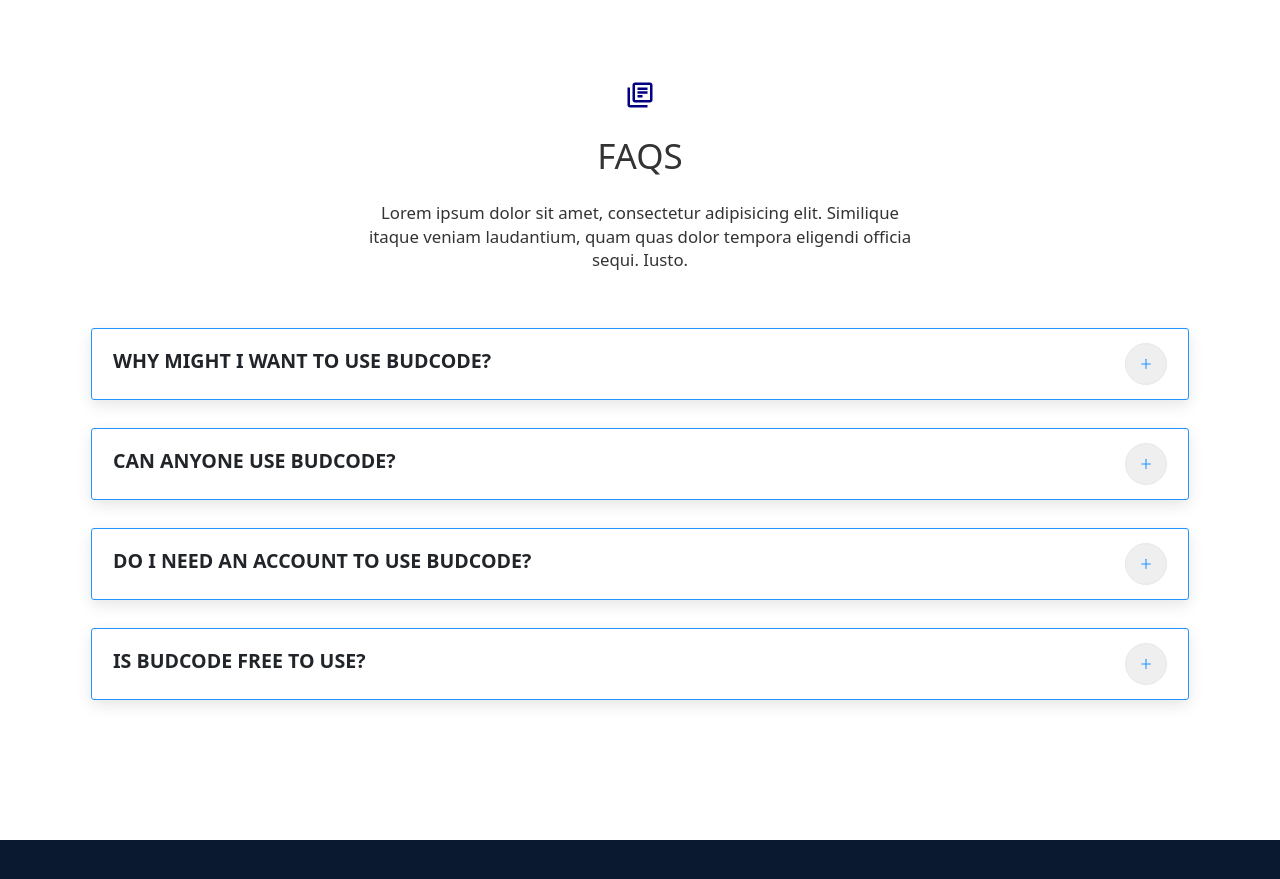
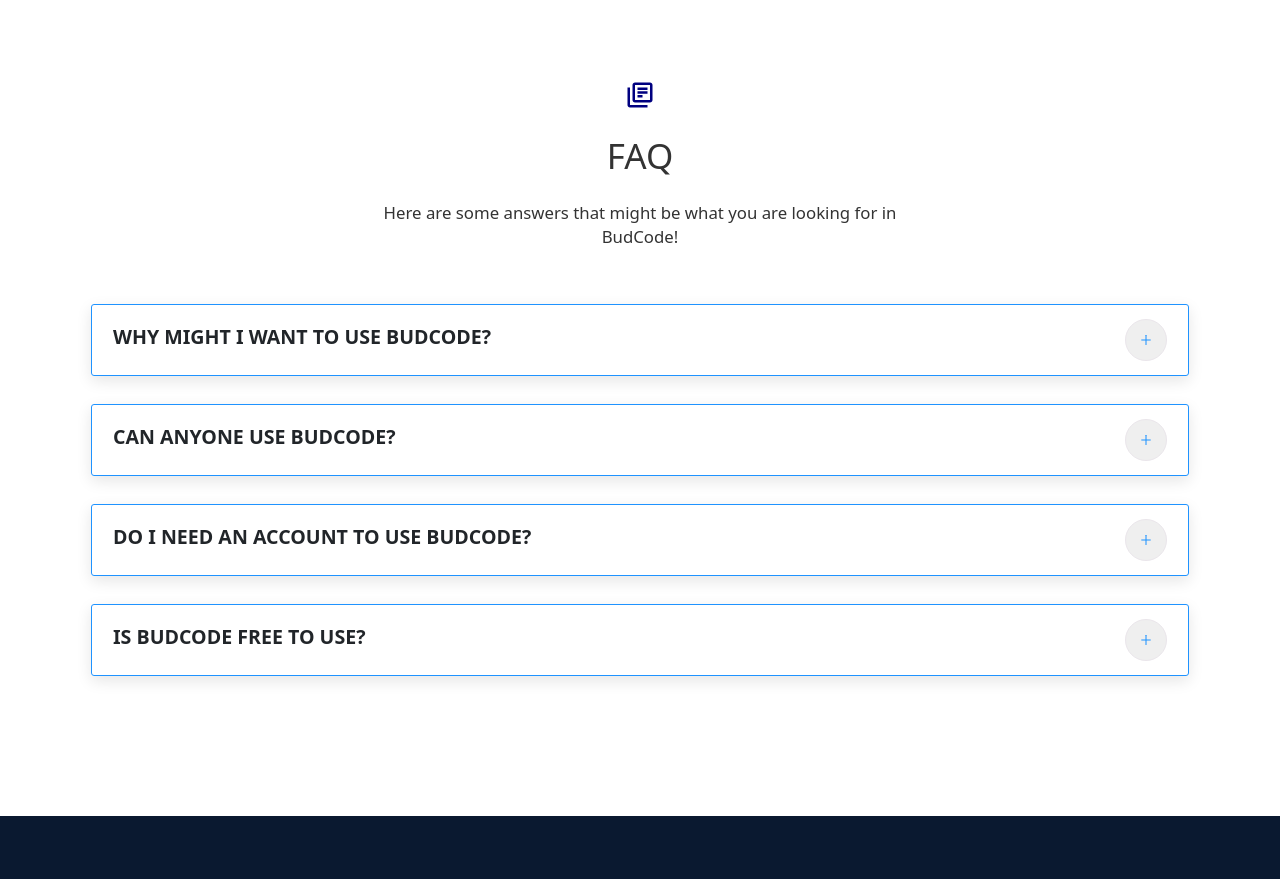
Before and after one commit to saifulislamdev/budcode-frontend, a React (Create React App) app: page / in a window 1280 px wide. Shown: the part 3080-3959 px from the top of the page. Built offline with nearby package versions, Linux system fonts and the light colour scheme.

Commit message:
faq on home page

```diff
--- a/src/components/Faq.js
+++ b/src/components/Faq.js
@@ -17,11 +17,9 @@
       <div className="container faq">
         <div className="u-title" data-aos="fade-up">
           <MdOutlineLibraryBooks color="navy" size={30} />
-          <h2>FAQs</h2>
+          <h2>FAQ</h2>
           <p className="u-text-small">
-            Lorem ipsum dolor sit amet, consectetur adipisicing elit. Similique
-            itaque veniam laudantium, quam quas dolor tempora eligendi officia
-            sequi. Iusto.
+            Here are some answers that might be what you are looking for in BudCode!
           </p>
         </div>
         <div className="questions">
--- a/src/components/data2.js
+++ b/src/components/data2.js
@@ -2,24 +2,24 @@
   {
     id: 1,
     title: "Why might I want to use BudCode?",
-    answer: "Lorem ipsum dolor, sit amet consectetur adipisicing elit. Asperiores quae nisi impedit earum? Molestias eum laborum distinctio iste dolore! Deserunt cum veritatis laboriosam nihil, beatae voluptate sint officia obcaecati quae.",
+    answer: "If you have an idea that you want to make into a reality by coding and currently don't have team members, BudCode is the perfect place to scout potential team members and gain experience!",
   },
   {
     id: 2,
     title: "Can anyone use BudCode?",
     answer:
-      "Lorem ipsum dolor, sit amet consectetur adipisicing elit. Asperiores quae nisi impedit earum? Molestias eum laborum distinctio iste dolore! Deserunt cum veritatis laboriosam nihil, beatae voluptate sint officia obcaecati quae.",
+      "Anyone can use BudCode as it is completely free. Whether you also have experience or are a complete novice, it doesn't matter!",
   },
   {
     id: 3,
     title: "Do I need an account to use BudCode?",
     answer:
-      "Lorem ipsum dolor, sit amet consectetur adipisicing elit. Asperiores quae nisi impedit earum? Molestias eum laborum distinctio iste dolore! Deserunt cum veritatis laboriosam nihil, beatae voluptate sint officia obcaecati quae.",
+      "Unless you are looking to create, join, or follow a project, an account isn't needed for BudCode. You are free to browse the projects available without an account. However, if you are interested in joining, creating, or following a project, an account is needed!",
   },
   {
     id: 4,
     title: "Is BudCode free to use?",
     answer:
-      "Lorem ipsum dolor, sit amet consectetur adipisicing elit. Asperiores quae nisi impedit earum? Molestias eum laborum distinctio iste dolore! Deserunt cum veritatis laboriosam nihil, beatae voluptate sint officia obcaecati quae.",
+      "BudCode is completely free to use! No purchase necessary of any kind.",
   },
 ];
```
